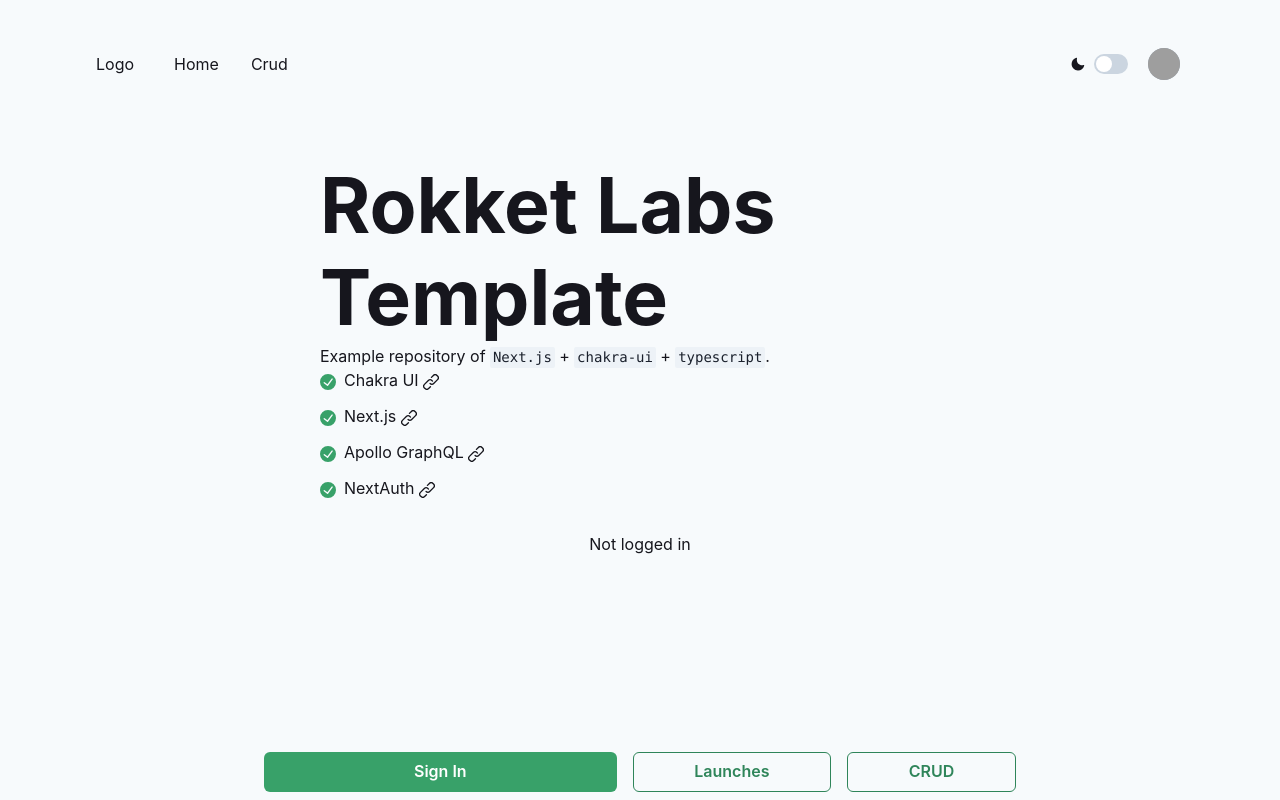
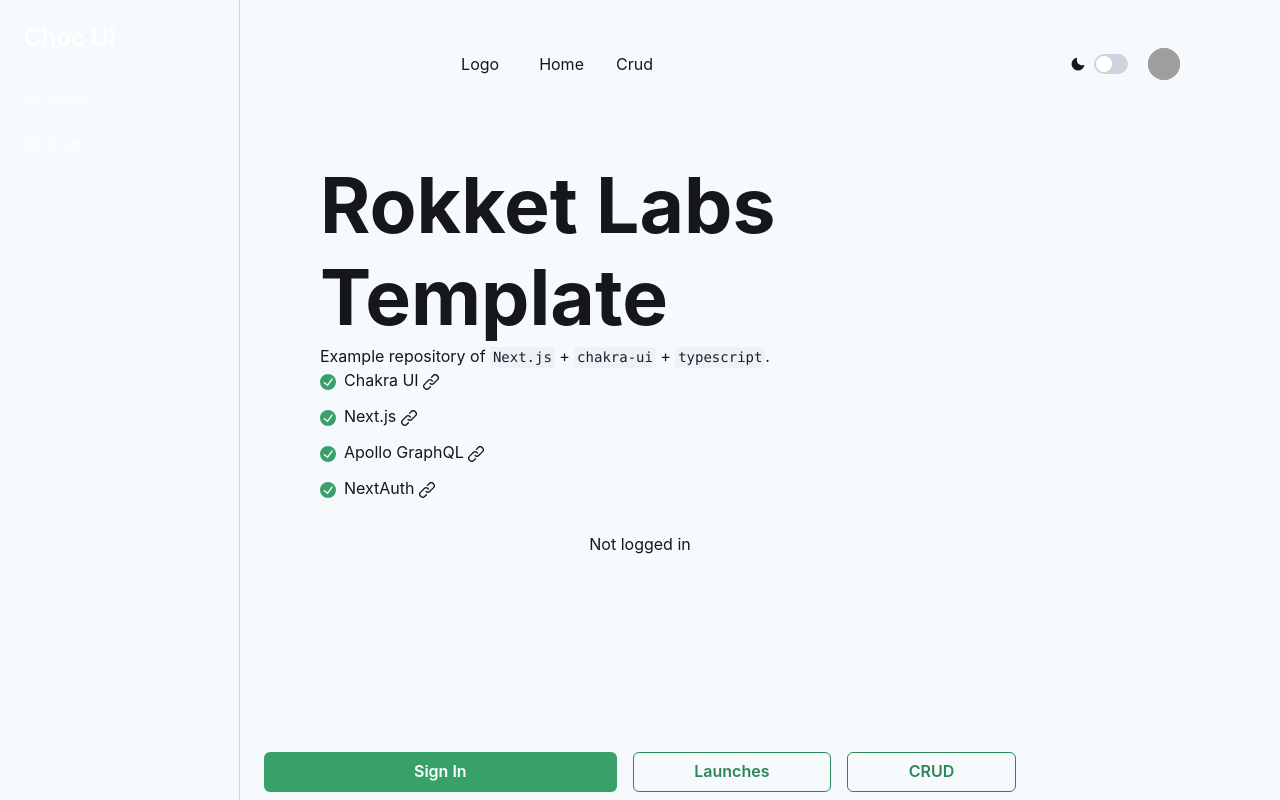
Before and after one commit to Byevenes/testing-nextjs, a Next.js app: page / in a window 1280 px wide. Built offline with nearby package versions, Linux system fonts and the light colour scheme; no server answers; grey boxes are pictures that could not be loaded.

Commit message:
Se hace mejora de drawer de mejor manera y mas bonito

```diff
--- a/src/components/Menu.tsx
+++ b/src/components/Menu.tsx
@@ -1,91 +1,146 @@
-import { useQueryClient } from 'react-query'
+/* eslint-disable max-lines-per-function */
+/* eslint-disable @typescript-eslint/no-unused-vars */
+import { ReactNode } from 'react'
+import { HamburgerIcon, SettingsIcon } from '@chakra-ui/icons'
 import {
-  CloseIcon,
-  ExternalLinkIcon,
-  HamburgerIcon,
-  RepeatIcon,
-  SettingsIcon,
-} from '@chakra-ui/icons'
-import {
+  Box,
+  BoxProps,
   Drawer,
   DrawerContent,
   DrawerOverlay,
   Flex,
   FlexProps,
+  Icon,
   IconButton,
-  Menu,
-  MenuButton,
-  MenuDivider,
-  MenuItem,
-  MenuList,
-  Spinner,
+  Text,
   useColorModeValue,
   useDisclosure,
 } from '@chakra-ui/react'
-import { useRouter } from 'next/dist/client/router'
-import { signIn, signOut, useSession } from 'next-auth/client'
+import Link from 'next/link'
+
+const Links = [
+  {
+    name: 'Home',
+    path: '/',
+    icon: HamburgerIcon,
+  },
+  {
+    name: 'Crud',
+    path: '/crud',
+    icon: SettingsIcon,
+  },
+]
 
 export const MenuComponent: React.FC<FlexProps> = props => {
-  const queryClient = useQueryClient()
-  const router = useRouter()
-  const [session, loading] = useSession()
   const { isOpen, onOpen, onClose } = useDisclosure()
 
-  const renderAuthMenu = (color: string) => {
-    const menuText = session ? 'Sign Out' : 'Sign In'
-
-    const signOutAndClearData = async () => {
-      await signOut()
-      queryClient.clear()
-    }
-
+  const NavItem = ({
+    icon,
+    children,
+    path,
+    ...rest
+  }: {
+    children: ReactNode
+    icon: typeof Icon
+    path: string
+  }) => {
     return (
-      <MenuItem
-        onClick={() => (session ? signOutAndClearData() : signIn())}
-        icon={<RepeatIcon />}
-        _hover={{ backgroundColor: color }}>
-        {loading ? <Spinner /> : menuText}
-      </MenuItem>
+      <Flex
+        align="center"
+        px="4"
+        mx="2"
+        rounded="md"
+        py="3"
+        cursor="pointer"
+        color="whiteAlpha.700"
+        _hover={{
+          bg: 'blackAlpha.300',
+          color: 'whiteAlpha.900',
+        }}
+        role="group"
+        fontWeight="semibold"
+        transition=".15s ease"
+        {...rest}
+        onClick={onClose}>
+        {icon && (
+          <Icon
+            mr="2"
+            boxSize="4"
+            _groupHover={{
+              color: 'gray.300',
+            }}
+            as={icon}
+          />
+        )}
+        <Link href={path}>{children}</Link>
+      </Flex>
     )
   }
 
+  const SidebarContent = (props: BoxProps) => (
+    <Box
+      as="nav"
+      pos="fixed"
+      top="0"
+      left="0"
+      zIndex="sticky"
+      h="full"
+      pb="10"
+      overflowX="hidden"
+      overflowY="auto"
+      bg="brand.600"
+      borderColor="blackAlpha.300"
+      borderRightWidth="1px"
+      w="60"
+      onMouseLeave={onClose}
+      {...props}>
+      <Flex px="4" py="5" align="center">
+        <Text fontSize="2xl" ml="2" color="white" fontWeight="semibold">
+          Choc UI
+        </Text>
+      </Flex>
+      <Flex
+        direction="column"
+        as="nav"
+        fontSize="sm"
+        color="gray.600"
+        aria-label="Main Navigation"
+        display={['flex', 'flex', 'flex', 'flex']}>
+        {Links.map(({ name, path, icon }) => (
+          <NavItem key={path} path={path} icon={icon}>
+            {name}
+          </NavItem>
+        ))}
+      </Flex>
+    </Box>
+  )
+
   return (
-    <Flex display={['flex', 'flex', 'none', 'none']} {...props}>
-      <Menu isOpen={isOpen}>
-        <MenuButton
-          as={IconButton}
-          aria-label="Options"
-          icon={isOpen ? <CloseIcon /> : <HamburgerIcon />}
-          variant="outline"
-          onClick={isOpen ? onClose : onOpen}
+    <Flex>
+      <Flex display={['none', 'none', 'flex', 'flex']}>
+        <Box
+          as="section"
+          bg={useColorModeValue('red.50', 'red.700')}
+          minH="100vh"
+          {...props}>
+          <SidebarContent display={{ base: 'none', md: 'unset' }} />
+          <Drawer isOpen={isOpen} onClose={onClose} placement="left">
+            <DrawerOverlay />
+            <DrawerContent>
+              <SidebarContent w="full" borderRight="none" />
+            </DrawerContent>
+          </Drawer>
+        </Box>
+      </Flex>
+      <Flex display={['flex', 'flex', 'none', 'none']}>
+        <IconButton
+          aria-label="Menu"
+          onClick={onOpen}
+          icon={<HamburgerIcon />}
+          size="sm"
           onMouseEnter={onOpen}
         />
-        <Drawer isOpen={isOpen} onClose={onClose} placement="left">
-          <DrawerOverlay />
-          <DrawerContent>
-            <MenuList onMouseLeave={onClose}>
-              <MenuItem
-                onClick={() => router.push('/crud')}
-                icon={<SettingsIcon />}
-                _hover={{
-                  backgroundColor: useColorModeValue('green.100', 'green.500'),
-                }}>
-                Crud
-              </MenuItem>
-              <MenuItem
-                onClick={() => router.push('/')}
-                icon={<ExternalLinkIcon />}
-                _hover={{
-                  backgroundColor: useColorModeValue('green.100', 'green.500'),
-                }}>
-                Home
-              </MenuItem>
-              <MenuDivider />
-              {renderAuthMenu(useColorModeValue('green.100', 'green.500'))}
-            </MenuList>
-          </DrawerContent>
-        </Drawer>
-      </Menu>
+      </Flex>
     </Flex>
   )
 }
```
